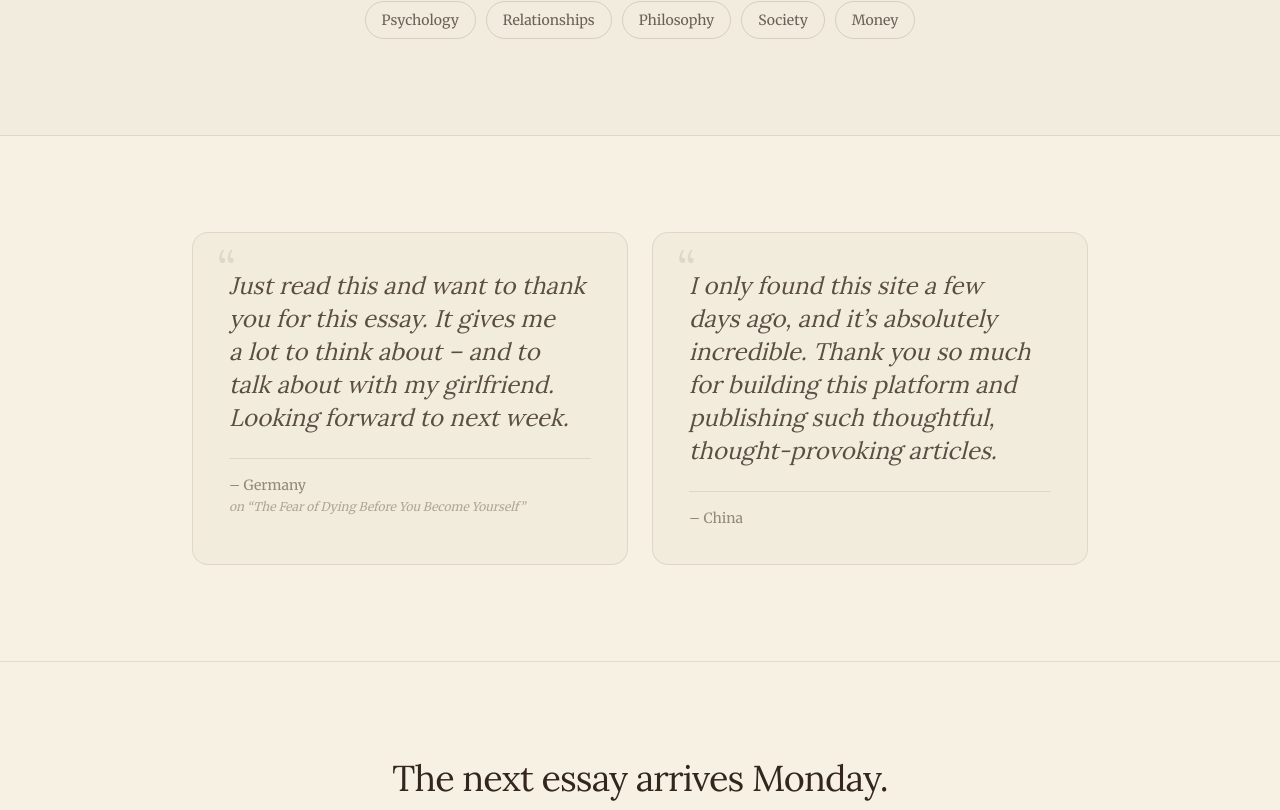
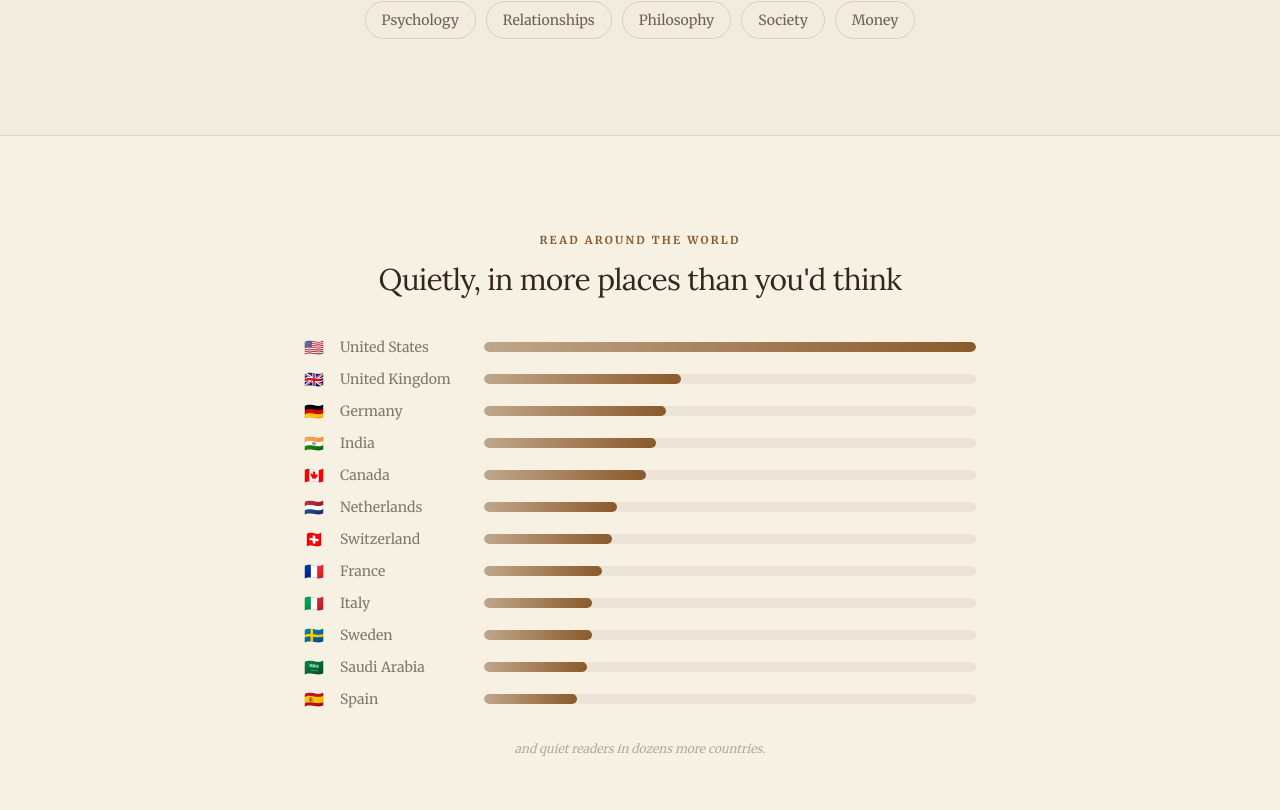
Before and after one commit to luckysolanki902/dailicle-web, a Next.js app: page / in a window 1280 px wide. Shown: the part 1250-2060 px from the top of the page. Built offline with nearby package versions, Linux system fonts and the light colour scheme; no server answers; the database is empty.

Commit message:
Add a minimal readers-by-country bar chart above the testimonials
A quiet, ranked visualization of where the essays are read — flags, country
names, and theme-accent bars on a perceptual scale, no numbers. Sets up the
reader notes that follow.

```diff
--- a/src/components/landing/HomeClient.tsx
+++ b/src/components/landing/HomeClient.tsx
@@ -6,6 +6,7 @@ import Link from "next/link";
 import { ThisWeek } from "@/components/landing/ThisWeek";
 import { NextWeek } from "@/components/landing/NextWeek";
 import { Ethos } from "@/components/landing/Ethos";
+import { ReadersByCountry } from "@/components/landing/ReadersByCountry";
 import { ReaderWord } from "@/components/landing/ReaderWord";
 import { RecentEssays, EssayCard } from "@/components/landing/RecentEssays";
 import { ThemeSwitcher } from "@/components/ui/ThemeSwitcher";
@@ -124,6 +125,7 @@ export function HomeClient({ published, queued }: HomeClientProps) {
       <ThisWeek essay={hero} upcoming={!hero ? tease : null} />
       {hero && <NextWeek topic={tease} />}
       <Ethos />
+      <ReadersByCountry />
       <ReaderWord />
       <RecentEssays essays={cards} />
 
--- /dev/null
+++ b/src/components/landing/ReadersByCountry.tsx
@@ -0,0 +1,94 @@
+"use client";
+
+import { motion } from "framer-motion";
+
+/**
+ * Where the desk is read. A quiet, ranked bar chart — no numbers, just the
+ * ordering and relative bar lengths, so a glance tells you who reads most and
+ * least. Bars use a perceptual (sqrt) scale of each country's share: strictly
+ * order-preserving, but it keeps the long tail visible instead of collapsing
+ * every country after the US into an invisible sliver. Theme-based via --accent.
+ */
+interface Country {
+  name: string;
+  flag: string;
+  /** Share of readers, in percent. Only the *ordering* and *ratios* show. */
+  share: number;
+}
+
+// Top readerships, already sorted high → low.
+const COUNTRIES: Country[] = [
+  { name: "United States", flag: "🇺🇸", share: 41.1 },
+  { name: "United Kingdom", flag: "🇬🇧", share: 6.42 },
+  { name: "Germany", flag: "🇩🇪", share: 5.48 },
+  { name: "India", flag: "🇮🇳", share: 5.13 },
+  { name: "Canada", flag: "🇨🇦", share: 4.35 },
+  { name: "Netherlands", flag: "🇳🇱", share: 2.92 },
+  { name: "Switzerland", flag: "🇨🇭", share: 2.84 },
+  { name: "France", flag: "🇫🇷", share: 2.33 },
+  { name: "Italy", flag: "🇮🇹", share: 2.06 },
+  { name: "Sweden", flag: "🇸🇪", share: 1.94 },
+  { name: "Saudi Arabia", flag: "🇸🇦", share: 1.79 },
+  { name: "Spain", flag: "🇪🇸", share: 1.48 },
+];
+
+const MAX = COUNTRIES[0].share;
+
+/** Perceptual width in %, order-preserving, with a floor so bars stay visible. */
+function barWidth(share: number): number {
+  return Math.max(7, Math.round(Math.sqrt(share / MAX) * 100));
+}
+
+export function ReadersByCountry() {
+  return (
+    <section className="px-6 py-24">
+      <div className="mx-auto max-w-2xl">
+        <div className="mb-10 text-center">
+          <p className="text-[11px] font-semibold uppercase tracking-[0.2em] text-accent">
+            Read around the world
+          </p>
+          <h2 className="mt-3 font-display text-2xl tracking-tight text-balance md:text-3xl">
+            Quietly, in more places than you&apos;d think
+          </h2>
+        </div>
+
+        <div className="space-y-3">
+          {COUNTRIES.map((c, i) => (
+            <motion.div
+              key={c.name}
+              initial={{ opacity: 0 }}
+              whileInView={{ opacity: 1 }}
+              viewport={{ once: true, margin: "-60px" }}
+              transition={{ duration: 0.5, delay: i * 0.04 }}
+              className="flex items-center gap-3 sm:gap-4"
+            >
+              <span aria-hidden className="w-5 text-center text-base leading-none">
+                {c.flag}
+              </span>
+              <span className="w-24 shrink-0 truncate text-sm text-foreground/60 sm:w-32">
+                {c.name}
+              </span>
+              <div className="relative h-2.5 flex-1 overflow-hidden rounded-full bg-foreground/[0.06]">
+                <motion.div
+                  className="absolute inset-y-0 left-0 rounded-full"
+                  style={{
+                    background:
+                      "linear-gradient(90deg, color-mix(in srgb, var(--accent) 45%, transparent), var(--accent))",
+                  }}
+                  initial={{ width: 0 }}
+                  whileInView={{ width: `${barWidth(c.share)}%` }}
+                  viewport={{ once: true, margin: "-60px" }}
+                  transition={{ duration: 1, delay: 0.1 + i * 0.05, ease: "easeOut" }}
+                />
+              </div>
+            </motion.div>
+          ))}
+        </div>
+
+        <p className="mt-8 text-center text-xs italic text-foreground/35">
+          and quiet readers in dozens more countries.
+        </p>
+      </div>
+    </section>
+  );
+}
```
